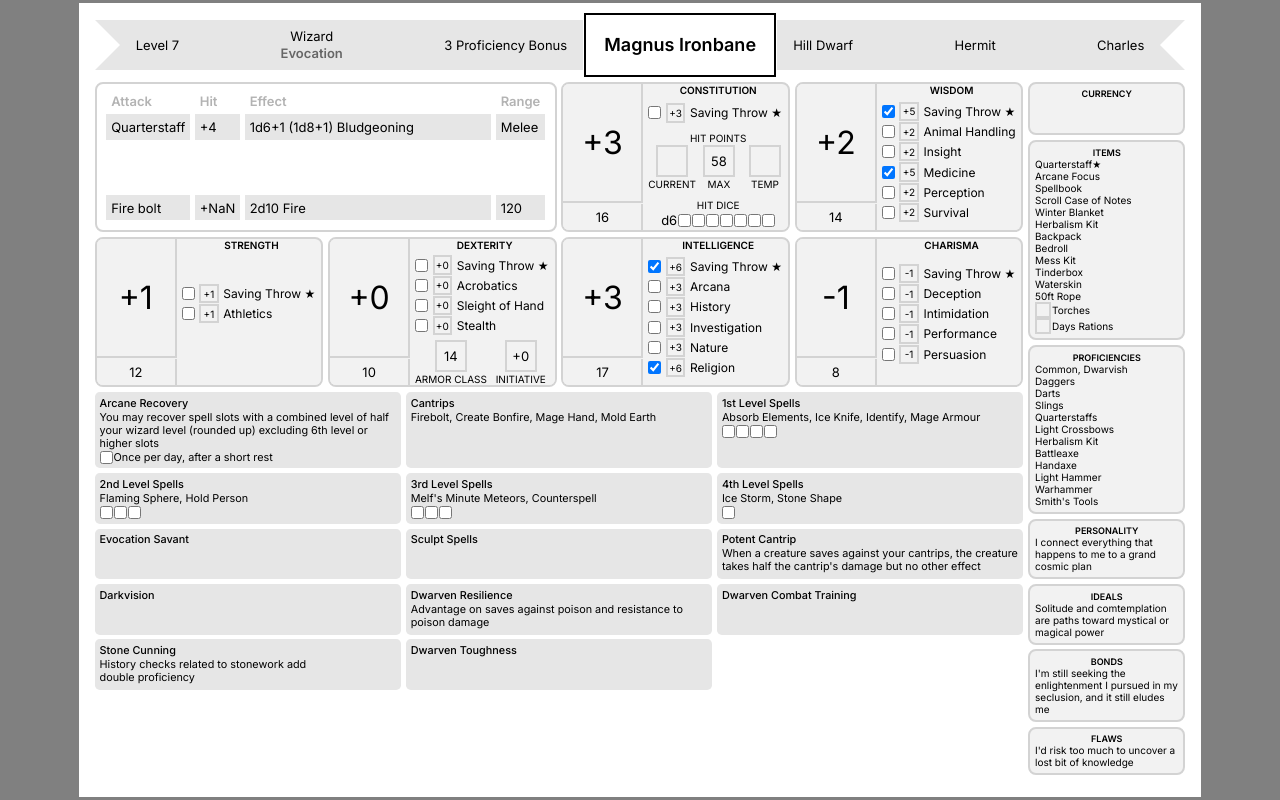
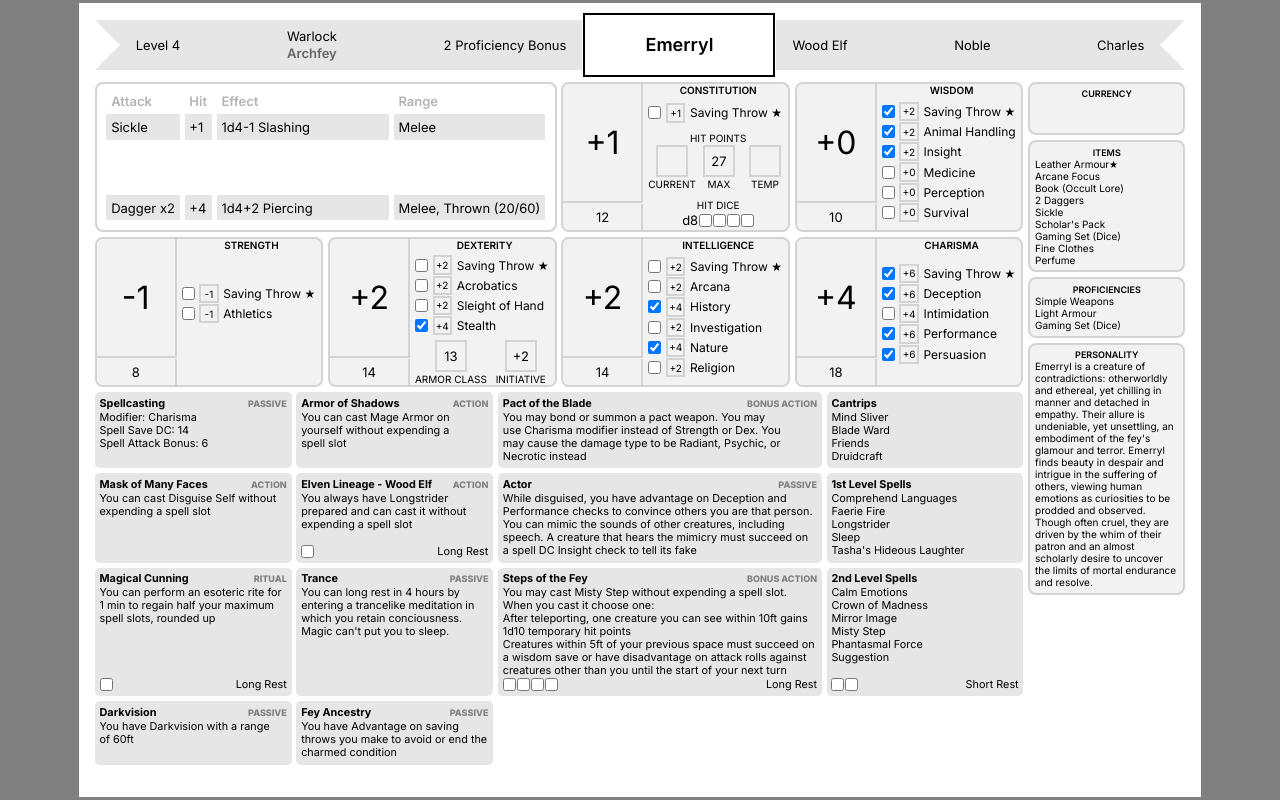
Before and after one commit to Charles-Dahl/character-builder, a Next.js app: page / in a window 1280 px wide. Built offline with nearby package versions, Linux system fonts and the light colour scheme.

Commit message:
update trait styles

```diff
--- a/src/app/page.tsx
+++ b/src/app/page.tsx
@@ -35,9 +35,9 @@ export default function Home() {
               <Items />
               <Proficiencies />
               <Personality />
-              <Ideals />
+              {/* <Ideals />
               <Bonds />
-              <Flaws />
+              <Flaws /> */}
             </Stack>
           </div>
         </div>
--- a/src/components/hit-points.tsx
+++ b/src/components/hit-points.tsx
@@ -13,7 +13,7 @@ const HitPoints = () => {
                 <Inline className={styles.label}>Hit Points</Inline>
                 <div className={styles.container}>
                     <Figure label="Current" />
-                    <Figure label="Max">58</Figure>
+                    <Figure label="Max">27</Figure>
                     <Figure label="Temp" />
                 </div>
             </Stack>
--- a/src/components/traits.module.css
+++ b/src/components/traits.module.css
@@ -1,14 +1,20 @@
 .grid {
+    display: grid;
     width: 100%;
+    gap: var(--tiny);
+    grid-template-columns: 24ch 24ch 1fr 24ch;
+    align-items: stretch;
 }
 
 .item {
     display: grid;
-    grid-template-areas: "label label"
+    grid-template-areas: "label type"
         "description description"
         "charges frequency";
-    grid-template-columns: min-content 1fr;
+    grid-template-columns: 1fr min-content;
+    grid-template-rows: min-content 1fr min-content;
     align-items: stretch;
+    justify-content: space-between;
     align-content: baseline;
     gap: var(--fine);
     --bg-lightness: 90%;
@@ -19,7 +25,7 @@
 
 .label {
     grid-area: label;
-    font-weight: 500;
+    font-weight: 700;
     font-size: smaller;
 }
 
@@ -27,13 +33,26 @@
     grid-area: description;
     font-size: smaller;
     text-wrap: pretty;
+    white-space: pre-wrap;
+    align-items: baseline;
 }
 
 .charges {
     grid-area: charges;
+    justify-content: start;
 }
 
 .frequency {
     grid-area: frequency;
     font-size: smaller;
+    justify-content: flex-end;
 }
+
+.type {
+    --fg-lightness: 50%;
+    grid-area: type;
+    font-weight: 800;
+    justify-content: flex-end;
+    font-size: xx-small;
+    text-transform: uppercase;
+}
--- a/src/components/traits.tsx
+++ b/src/components/traits.tsx
@@ -4,10 +4,11 @@ import { useCharacter } from "@/utility/character"
 import { Trait } from "@/utility/traits"
 import styles from "./traits.module.css"
 
-const TraitDisplay = ({ label, description, charges = 0, frequency }: Trait) => {
+const TraitDisplay = ({ label, description, charges = 0, frequency, type }: Trait) => {
     return (
         <div key={label} className={styles.item}>
             <Inline className={styles.label}>{label}</Inline>
+            <Inline className={styles.type}>{type}</Inline>
             <Inline className={styles.description}>{description}</Inline>
             <Inline className={styles.charges}>{[...Array(charges)].map((element, index) => <input key={index} type="checkbox" />)}</Inline>
             <Inline className={styles.frequency}>{frequency}</Inline>
@@ -18,9 +19,9 @@ const TraitDisplay = ({ label, description, charges = 0, frequency }: Trait) =>
 const Traits = () => {
     const { traits } = useCharacter()
     return (
-        <AutoGrid className={styles.grid}>
+        <div className={styles.grid}>
             {traits.map(TraitDisplay)}
-        </AutoGrid>
+        </div>
     )
 }
 
--- a/src/utility/character.ts
+++ b/src/utility/character.ts
@@ -6,7 +6,7 @@ import { Trait } from "@/utility/traits"
 import { Size } from "@/utility/size"
 import { Dice } from "@/utility/dice"
 import { Item } from "@/utility/items"
-export const character: Character = require('./magnus.json')
+export const character: Character = require('./emerryl.json')
 
 export interface Character {
   playerName: string,
@@ -16,6 +16,7 @@ export interface Character {
   background: string,
   race: string,
   size: Size,
+  movement: number,
   hitDice: Dice,
   level: number,
   proficiencyBonus: number,
--- /dev/null
+++ b/src/utility/emerryl.json
@@ -0,0 +1,194 @@
+{
+  "playerName": "Charles",
+  "characterName": "Emerryl",
+  "mainClass": "Warlock",
+  "subclass": "Archfey",
+  "background": "Noble",
+  "race": "Wood Elf",
+  "size": "Medium",
+  "movement": 35,
+  "hitDice": "d8",
+  "level": 4,
+  "proficiencyBonus": 2,
+  "abilityScores": {
+    "Strength": 8,
+    "Dexterity": 14,
+    "Constitution": 12,
+    "Intelligence": 14,
+    "Wisdom": 10,
+    "Charisma": 18
+  },
+  "saves": {
+    "Strength": false,
+    "Dexterity": false,
+    "Constitution": false,
+    "Intelligence": false,
+    "Wisdom": true,
+    "Charisma": true
+  },
+  "skills": {
+    "Strength": {
+      "Athletics": false
+    },
+    "Dexterity": {
+      "Acrobatics": false,
+      "Sleight of Hand": false,
+      "Stealth": true
+    },
+    "Constitution": {},
+    "Intelligence": {
+      "Arcana": false,
+      "History": true,
+      "Investigation": false,
+      "Nature": true,
+      "Religion": false
+    },
+    "Wisdom": {
+      "Animal Handling": true,
+      "Insight": true,
+      "Medicine": false,
+      "Perception": false,
+      "Survival": false
+    },
+    "Charisma": {
+      "Deception": true,
+      "Intimidation": false,
+      "Performance": true,
+      "Persuasion": true
+    }
+  },
+  "attacks": [
+    {
+      "label": "Sickle",
+      "damageType": "Slashing",
+      "modifier": "Strength",
+      "onHit": "1d4$modifier$",
+      "range": "Melee"
+    },
+    {
+      "label": "Dagger x2",
+      "damageType": "Piercing",
+      "modifier": "Dexterity",
+      "onHit": "1d4$modifier$",
+      "range": "Melee, Thrown (20/60)"
+    }
+  ],
+  "traits": [
+    {
+      "label": "Spellcasting",
+      "description": "Modifier: Charisma\nSpell Save DC: 14\nSpell Attack Bonus: 6",
+      "type": "Passive"
+    },
+    {
+      "label": "Armor of Shadows",
+      "description": "You can cast Mage Armor on yourself without expending a spell slot",
+      "type": "Action"
+    },
+    {
+      "label": "Pact of the Blade",
+      "description": "You may bond or summon a pact weapon. You may use Charisma modifier instead of Strength or Dex. You may cause the damage type to be Radiant, Psychic, or Necrotic instead",
+      "type": "Bonus Action"
+    },
+    {
+      "label": "Cantrips",
+      "description": "Mind Sliver\nBlade Ward\nFriends\nDruidcraft"
+    },
+    {
+      "label": "Mask of Many Faces",
+      "description": "You can cast Disguise Self without expending a spell slot",
+      "type": "Action"
+    },
+    {
+      "label": "Elven Lineage - Wood Elf",
+      "description": "You always have Longstrider prepared and can cast it without expending a spell slot",
+      "frequency": "Long Rest",
+      "charges": 1,
+      "type": "Action"
+    },
+    {
+      "label": "Actor",
+      "description": "While disguised, you have advantage on Deception and Performance checks to convince others you are that person. You can mimic the sounds of other creatures, including speech. A creature that hears the mimicry must succeed on a spell DC Insight check to tell its fake",
+      "type": "Passive"
+    },
+    {
+      "label": "1st Level Spells",
+      "description": "Comprehend Languages\nFaerie Fire\nLongstrider\nSleep\nTasha's Hideous Laughter"
+    },
+    {
+      "label": "Magical Cunning",
+      "description": "You can perform an esoteric rite for 1 min to regain half your maximum spell slots, rounded up",
+      "charges": 1,
+      "frequency": "Long Rest",
+      "type": "Ritual"
+    },
+    {
+      "label": "Trance",
+      "description": "You can long rest in 4 hours by entering a trancelike meditation in which you retain conciousness. Magic can't put you to sleep.",
+      "type": "Passive"
+    },
+    {
+      "label": "Steps of the Fey",
+      "description": "You may cast Misty Step without expending a spell slot. When you cast it choose one:\nAfter teleporting, one creature you can see within 10ft gains 1d10 temporary hit points\nCreatures within 5ft of your previous space must succeed on a wisdom save or have disadvantage on attack rolls against creatures other than you until the start of your next turn",
+      "charges": 4,
+      "frequency": "Long Rest",
+      "type": "Bonus Action"
+    },
+    {
+      "label": "2nd Level Spells",
+      "description": "Calm Emotions\nCrown of Madness\nMirror Image\nMisty Step\nPhantasmal Force\nSuggestion",
+      "charges": 2,
+      "frequency": "Short Rest"
+    },
+    {
+      "label": "Darkvision",
+      "description": "You have Darkvision with a range of 60ft",
+      "type": "Passive"
+    },
+    {
+      "label": "Fey Ancestry",
+      "description": "You have Advantage on saving throws you make to avoid or end the charmed condition",
+      "type": "Passive"
+    }
+  ],
+  "items": [
+    {
+      "label": "Leather Armour",
+      "equipped": true
+    },
+    {
+      "label": "Arcane Focus"
+    },
+    {
+      "label": "Book (Occult Lore)"
+    },
+    {
+      "label": "2 Daggers"
+    },
+    {
+      "label": "Sickle"
+    },
+    {
+      "label": "Scholar's Pack"
+    },
+    {
+      "label": "Gaming Set (Dice)"
+    },
+    {
+      "label": "Fine Clothes"
+    },
+    {
+      "label": "Perfume"
+    }
+  ],
+  "proficiencies": [
+    "Simple Weapons",
+    "Light Armour",
+    "Gaming Set (Dice)"
+  ],
+  "personality": "Emerryl is a creature of contradictions: otherworldly and ethereal, yet chilling in manner and detached in empathy. Their allure is undeniable, yet unsettling, an embodiment of the fey's glamour and terror. Emerryl finds beauty in despair and intrigue in the suffering of others, viewing human emotions as curiosities to be prodded and observed. Though often cruel, they are driven by the whim of their patron and an almost scholarly desire to uncover the limits of mortal endurance and resolve.",
+  "ideals": "",
+  "bonds": "",
+  "flaws": "",
+  "armorModifier": "Dexterity",
+  "baseArmor": 11
+}
```
Also changed, not shown: src/utility/traits.ts (+9 -0 lines).
